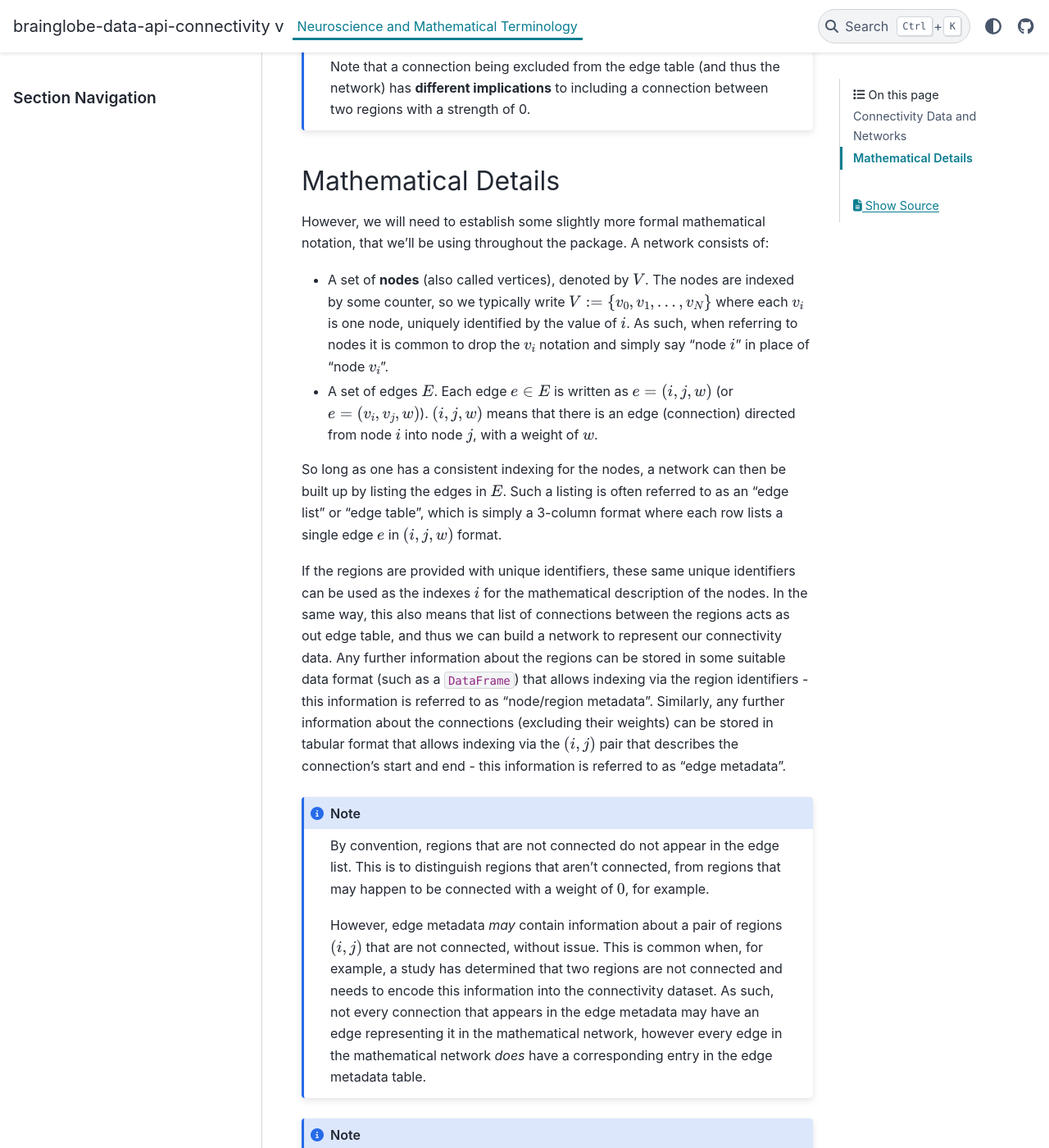
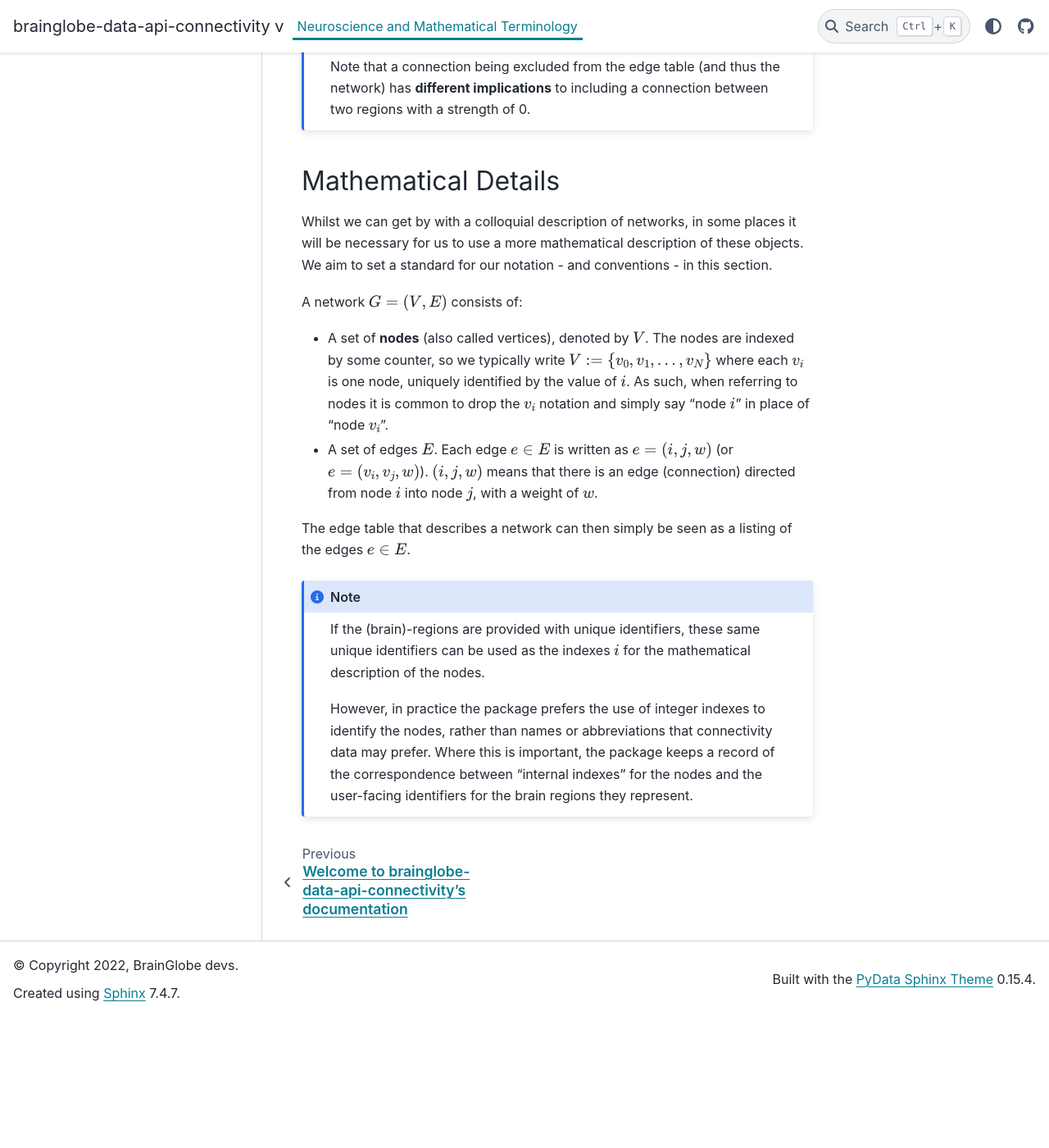
Before and after one commit to brainglobe/brainglobe-data-api-connectivity, a Sphinx documentation site: the page built from docs/source/neuro_to_math.md, in a window 1280 px wide and 1400 px high, scrolled down 4180 px. Shown: the whole window at 82% size. Built offline with Sphinx 7.4.7 and the PyData theme 0.15.4, drawn with Linux system fonts in a browser that asks for light colours; pages that are not in the unit, such as notebooks, are missing from menus; after the commit the page ends 5420 px from its top, so only the background shows below that; some of the changed text lies outside the part shown.

Commit message:
Add a hard maths section with notation

```diff
--- a/docs/source/neuro_to_math.md
+++ b/docs/source/neuro_to_math.md
@@ -108,8 +108,10 @@
 
 ## Mathematical Details
 
-However, we will need to establish some slightly more formal mathematical notation, that we'll be using throughout the package.
-A network consists of:
+Whilst we can get by with a colloquial description of networks, in some places it will be necessary for us to use a more mathematical description of these objects.
+We aim to set a standard for our notation - and conventions - in this section.
+
+A network $G = (V, E)$ consists of:
 
 - A set of **nodes** (also called vertices), denoted by $V$.
   The nodes are indexed by some counter, so we typically write $V := \{ v_0, v_1, ..., v_N\}$ where each $v_i$ is one node, uniquely identified by the value of $i$.
@@ -118,24 +120,11 @@
   Each edge $e\in E$ is written as $e = (i, j, w)$ (or $e = (v_i, v_j, w)$).
   $(i, j, w)$ means that there is an edge (connection) directed from node $i$ into node $j$, with a weight of $w$.
 
-So long as one has a consistent indexing for the nodes, a network can then be built up by listing the edges in $E$.
-Such a listing is often referred to as an "edge list" or "edge table", which is simply a 3-column format where each row lists a single edge $e$ in $(i, j, w)$ format.
-
-If the regions are provided with unique identifiers, these same unique identifiers can be used as the indexes $i$ for the mathematical description of the nodes.
-In the same way, this also means that list of connections between the regions acts as out edge table, and thus we can build a network to represent our connectivity data.
-Any further information about the regions can be stored in some suitable data format (such as a `DataFrame`) that allows indexing via the region identifiers - this information is referred to as "node/region metadata".
-Similarly, any further information about the connections (excluding their weights) can be stored in tabular format that allows indexing via the $(i, j)$ pair that describes the connection's start and end - this information is referred to as "edge metadata".
+The edge table that describes a network can then simply be seen as a listing of the edges $e\in E$.
 
 :::{note}
-By convention, regions that are not connected do not appear in the edge list.
-This is to distinguish regions that aren't connected, from regions that may happen to be connected with a weight of $0$, for example.
+If the (brain)-regions are provided with unique identifiers, these same unique identifiers can be used as the indexes $i$ for the mathematical description of the nodes.
 
-However, edge metadata _may_ contain information about a pair of regions $(i, j)$ that are not connected, without issue.
-This is common when, for example, a study has determined that two regions are not connected and needs to encode this information into the connectivity dataset.
-As such, not every connection that appears in the edge metadata may have an edge representing it in the mathematical network, however every edge in the mathematical network _does_ have a corresponding entry in the edge metadata table.
+However, in practice the package prefers the use of integer indexes to identify the nodes, rather than names or abbreviations that connectivity data may prefer.
+Where this is important, the package keeps a record of the correspondence between "internal indexes" for the nodes and the user-facing identifiers for the brain regions they represent.
 :::
-
-:::{note}
-Node metadata (save for provision of a unique identifier for the regions) and edge metadata are entirely optional from a purely mathematical analysis of the connectivity data.
-However, such information is normally incredibly helpful to have on-hand when one wants to run or plan neurologically-relevant analysis!
-:::
```
